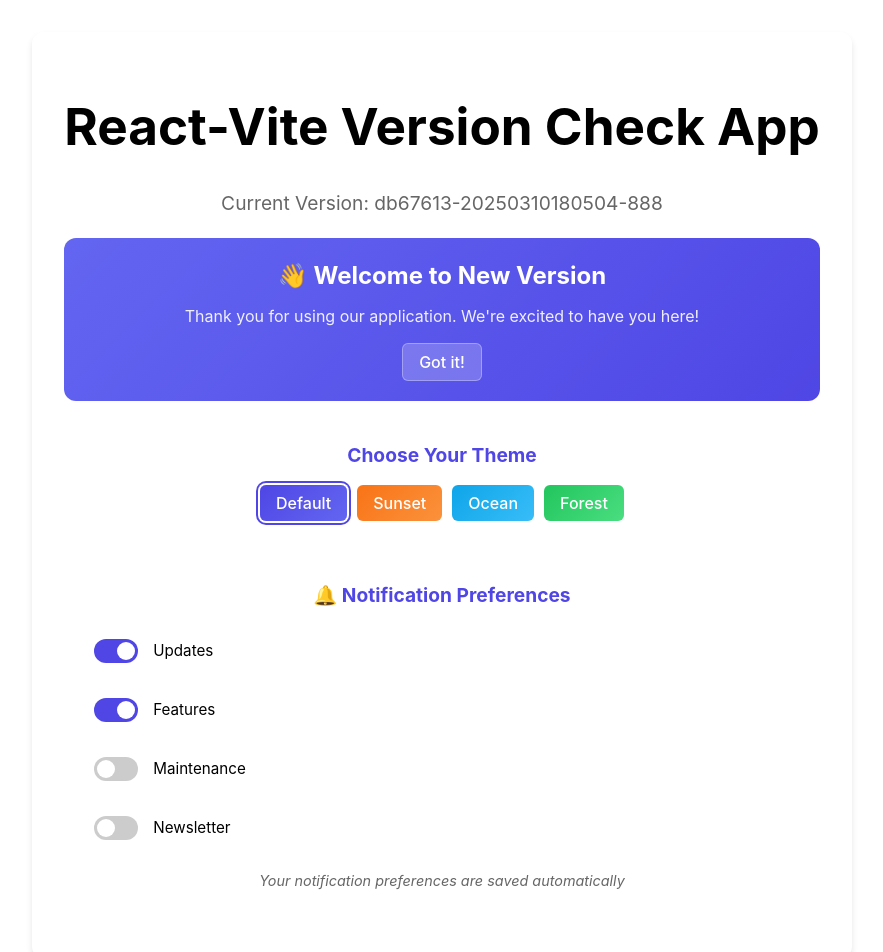
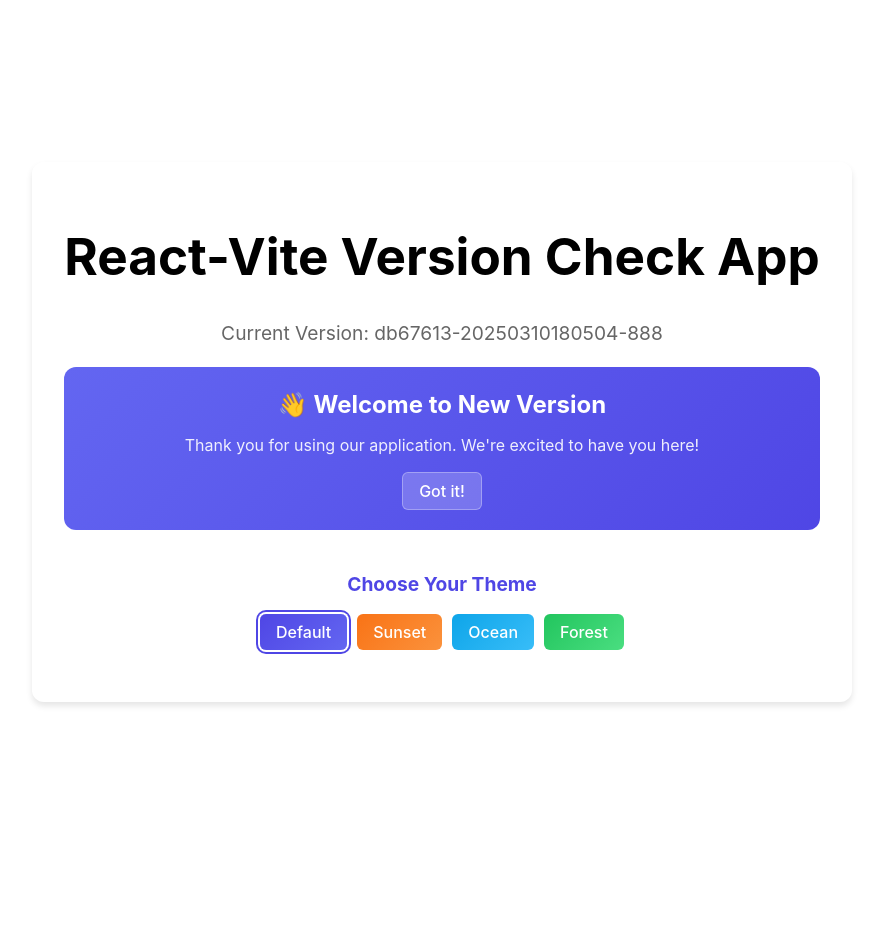
Before and after one commit to PankajBaliyan/react-vite-version-check, a React (Vite) app: page / in a window 1280 px wide. Shown: the top 952 px of the page, without its empty margins (198-1081 px from the left). After the commit the page ends 864 px from the top, so only its background shows below. Built offline with nearby package versions, Linux system fonts and the light colour scheme.

Commit message:
delete notification preferences

```diff
--- a/src/App.jsx
+++ b/src/App.jsx
@@ -3,9 +3,10 @@ import "./App.css";
 import UpdateNotification from "./components/UpdateNotification";
 import WelcomeMessage from "./components/WelcomeMessage";
 import ColorTheme from "./components/ColorTheme";
-import NotificationPreferences from "./components/NotificationPreferences";
 
-const UPDATE_MODE = 1;
+// 0 -> Send update notification
+// 1 -> Auto hard reload
+const UPDATE_MODE = 0;
 
 function App() {
   const [version, setVersion] = useState(null);
@@ -68,7 +69,6 @@ function App() {
             </p>
             {<WelcomeMessage />}
             {<ColorTheme />}
-            {<NotificationPreferences />}
           </>
         )}
       </div>
--- a/src/components/NotificationPreferences.css
+++ /dev/null
@@ -1,106 +0,0 @@
-.notification-preferences {
-  margin-top: 20px;
-  padding: 20px;
-  background: rgba(255, 255, 255, 0.1);
-  border-radius: 12px;
-  animation: slideUp 0.5s ease-out;
-}
-
-@keyframes slideUp {
-  from {
-    opacity: 0;
-    transform: translateY(20px);
-  }
-  to {
-    opacity: 1;
-    transform: translateY(0);
-  }
-}
-
-.notification-preferences h3 {
-  margin: 0 0 20px 0;
-  color: var(--primary-color);
-  font-size: 1.2rem;
-}
-
-.preferences-list {
-  display: flex;
-  flex-direction: column;
-  gap: 15px;
-}
-
-.preference-item {
-  display: flex;
-  align-items: center;
-  gap: 15px;
-  padding: 10px;
-  background: rgba(255, 255, 255, 0.05);
-  border-radius: 8px;
-  transition: background-color 0.2s ease;
-}
-
-.preference-item:hover {
-  background: rgba(255, 255, 255, 0.1);
-}
-
-.preference-label {
-  font-size: 0.95rem;
-  color: inherit;
-}
-
-.switch {
-  position: relative;
-  display: inline-block;
-  width: 44px;
-  height: 24px;
-}
-
-.switch input {
-  opacity: 0;
-  width: 0;
-  height: 0;
-}
-
-.slider {
-  position: absolute;
-  cursor: pointer;
-  top: 0;
-  left: 0;
-  right: 0;
-  bottom: 0;
-  background-color: #ccc;
-  transition: .4s;
-  border-radius: 24px;
-}
-
-.slider:before {
-  position: absolute;
-  content: "";
-  height: 18px;
-  width: 18px;
-  left: 3px;
-  bottom: 3px;
-  background-color: white;
-  transition: .4s;
-  border-radius: 50%;
-}
-
-input:checked + .slider {
-  background-color: var(--primary-color);
-}
-
-input:checked + .slider:before {
-  transform: translateX(20px);
-}
-
-.preferences-info {
-  margin-top: 20px;
-  font-size: 0.9rem;
-  color: #666;
-  text-align: center;
-  font-style: italic;
-}
-
-body.theme-dark .preferences-info {
-  color: #999;
-}
--- a/src/components/NotificationPreferences.jsx
+++ /dev/null
@@ -1,46 +0,0 @@
-import { useState } from 'react';
-import './NotificationPreferences.css';
-
-function NotificationPreferences() {
-  const [preferences, setPreferences] = useState({
-    updates: true,
-    features: true,
-    maintenance: false,
-    newsletter: false
-  });
-
-  const handleToggle = (key) => {
-    setPreferences(prev => ({
-      ...prev,
-      [key]: !prev[key]
-    }));
-  };
-
-  return (
-    <div className="notification-preferences">
-      <h3>🔔 Notification Preferences</h3>
-      <div className="preferences-list">
-        {Object.entries(preferences).map(([key, value]) => (
-          <div key={key} className="preference-item">
-            <label className="switch">
-              <input
-                type="checkbox"
-                checked={value}
-                onChange={() => handleToggle(key)}
-              />
-              <span className="slider"></span>
-            </label>
-            <span className="preference-label">
-              {key.charAt(0).toUpperCase() + key.slice(1)}
-            </span>
-          </div>
-        ))}
-      </div>
-      <p className="preferences-info">
-        Your notification preferences are saved automatically
-      </p>
-    </div>
-  );
-}
-
-export default NotificationPreferences;
```
